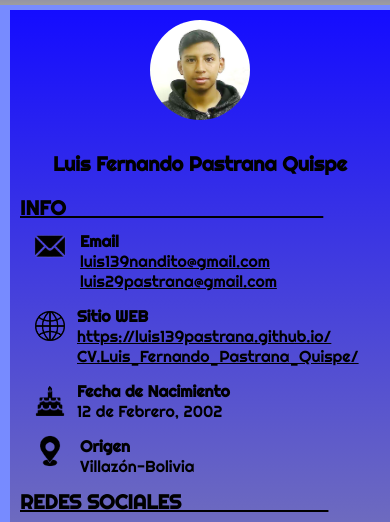
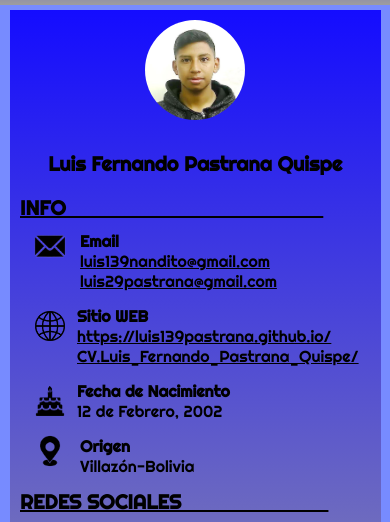
Before and after one commit to Luis139Pastrana/CV.Luis_Fernando_Pastrana_Quispe, a plain HTML site: page index.html in a window 390 px wide. Shown: the part 75-597 px from the top of the page. Drawn offline with Linux system fonts and the light colour scheme.

Commit message:
Add files via upload

```diff
--- a/estilo.css
+++ b/estilo.css
@@ -152,9 +152,7 @@ p{
 }
 
 @media(max-width:600px){
-    body{
-        width: 400px;
-    }
+
     header{
         width: 100%;
         font-size: 15px;
```
